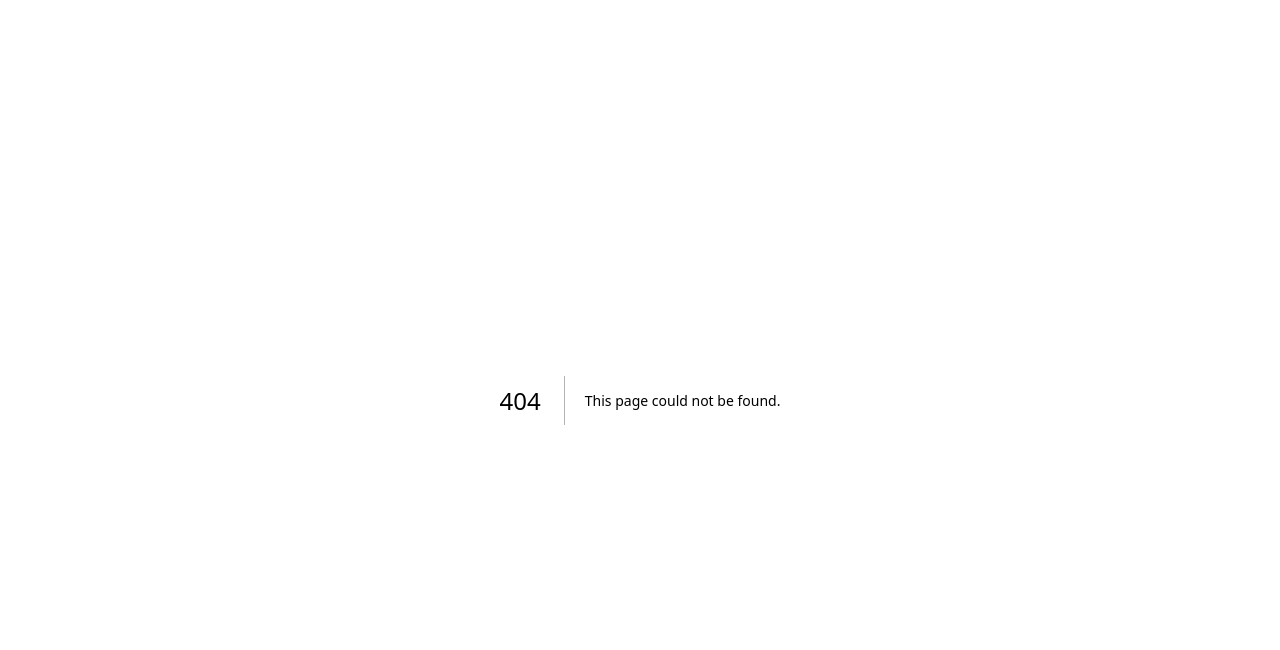
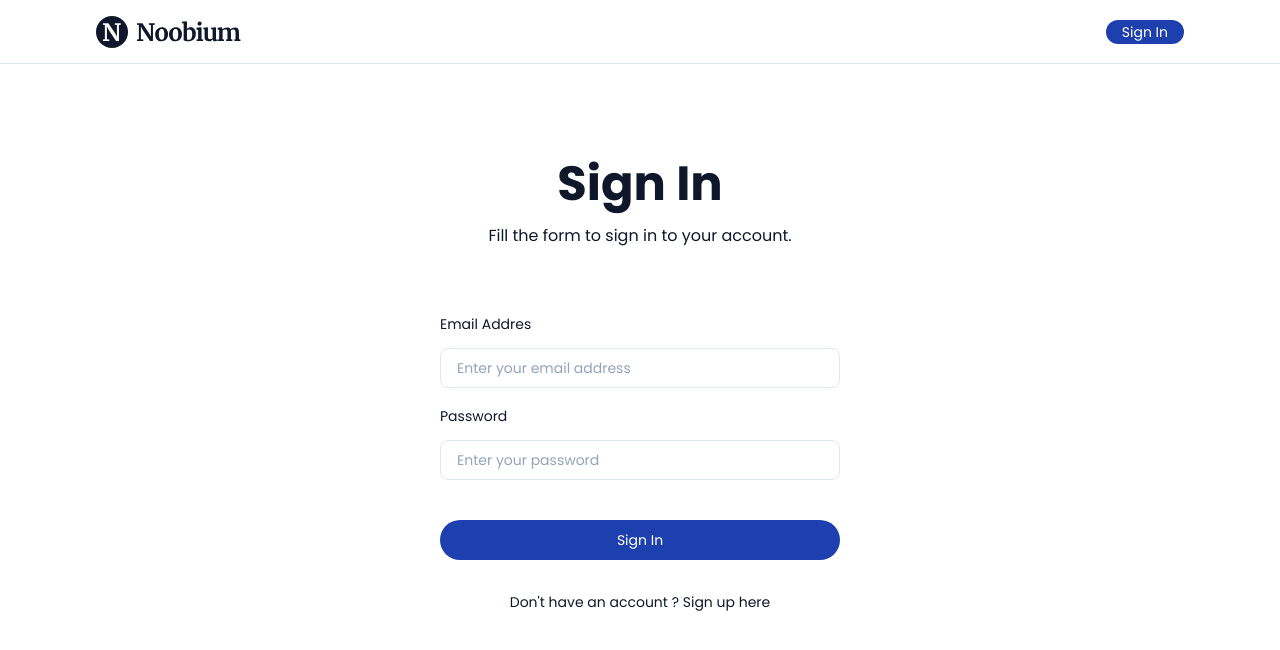
Before and after one commit to IdanKok/noobium, a Next.js app: page /auth/sign-in in a window 1280 px wide. Before the commit this address had no page. Shown: the top 650 px of the page. Built offline with nearby package versions, Linux system fonts and the light colour scheme.

Commit message:
Sign In Page Slicing

```diff
--- /dev/null
+++ b/components/Button.tsx
@@ -0,0 +1,28 @@
+import classNames from "classnames";
+
+type Props = JSX.IntrinsicElements["button"] & {
+  size?: "normal" | "large";
+  isFullWidth?: boolean;
+  // tandanya tanya pada size? artinya adalah opsional boleh pake atau tidak jika tidak menggunka tandatanya maka dia wajib
+};
+
+const Button: React.FC<Props> = ({
+  size = "normal",
+  isFullWidth = false,
+  ...rest
+}) => {
+  return (
+    <button
+      className={classNames(
+        "bg-blue-800 rounded-full px-4  text-sm font-sans text-white",
+        {
+          "h-6": size ==='normal',
+          "h-10": size === 'large',
+          "w-full": isFullWidth
+        }
+      )}
+      {...rest}
+    />
+  );
+};
+export default Button;
--- /dev/null
+++ b/components/NavBar.tsx
@@ -0,0 +1,17 @@
+import Link from "next/link";
+import Button from "./Button";
+type Props = {};
+
+const NavBar: React.FC<Props> = ({ ...rest }) => {
+  return (
+    <header className="flex h-16 border-b border-slate-200 items-center justify-between px-24">
+      <Link href={"/"}>
+        <img src="/images/logo-with-text.svg" />
+      </Link>
+      <Link href={"/auth/sign-in"}>
+        <Button>Sign In</Button>
+      </Link>
+    </header>
+  );
+};
+export default NavBar;
--- /dev/null
+++ b/components/TextInput.tsx
@@ -0,0 +1,27 @@
+import classNames from "classnames";
+
+type Props = JSX.IntrinsicElements["input"] & {
+  label: string;
+  hasError?: boolean;
+  errorMessage?: string;
+};
+
+const TextInput: React.FC<Props> = ({
+  label,
+  hasError,
+  errorMessage,
+  ...rest
+}) => {
+  return <div>
+    <label className={classNames("font-sans   text-sm", {
+      "text-slate-900": !hasError,
+      "text-red-500": hasError,
+    })}>{label}</label>
+    <input className={classNames("h-10 w-full mt-3  border  rounded-lg px-4 font-sans text-sm text-slate-900 placeholder-slate-400", {
+      "border-slate-200": !hasError,
+      "border-red-500": hasError,
+    })}{...rest} />
+    {hasError && <p className="text-xs font-sans text-red-500 mt-3 tex">{errorMessage}</p>}
+  </div>;
+};
+export default TextInput;
--- a/package.json
+++ b/package.json
@@ -14,12 +14,15 @@
     "@types/node": "18.11.12",
     "@types/react": "18.0.26",
     "@types/react-dom": "18.0.9",
+    "classnames": "^2.3.2",
     "eslint": "8.29.0",
     "eslint-config-next": "13.0.6",
+    "formik-yup": "^0.0.5",
     "next": "13.0.6",
     "react": "18.2.0",
     "react-dom": "18.2.0",
-    "typescript": "4.9.4"
+    "typescript": "4.9.4",
+    "yup": "^0.32.11"
   },
   "devDependencies": {
     "autoprefixer": "^10.4.13",
--- /dev/null
+++ b/pages/auth/sign-in.tsx
@@ -0,0 +1,75 @@
+import Head from "next/head";
+import Button from "../../components/Button";
+import NavBar from "../../components/NavBar";
+import TextInput from "../../components/TextInput";
+import { useFormik, Formik, Form, Field } from "formik";
+import * as Yup from "yup";
+
+const SignInSchema = Yup.object().shape({
+  email: Yup.string()
+    .email("Email Format Is Invalid")
+    .required("Email Is Required"),
+});
+
+const SignInPage = () => {
+  const formik = useFormik({
+    initialValues: {
+      email: "",
+      password: "",
+    },
+    validationSchema: SignInSchema,
+    onSubmit: () => {
+      alert("Sign In Succesfully");
+    },
+  });
+  return (
+    <div>
+      <Head>
+        <title>Sig In | Noobium</title>
+      </Head>
+      <NavBar />
+      <div className="w-[400px] mx-auto py-24">
+        <h1 className="font-sans font-bold text-slate-900 text-5xl text-center mb-4">
+          Sign In
+        </h1>
+        <p className="text-center text-base font-sans  text-slate-900 mb-16">
+          Fill the form to sign in to your account.
+        </p>
+        <TextInput
+          name="email"
+          label="Email Addres"
+          placeholder="Enter your email address"
+          type="text"
+          value={formik.values.email}
+          hasError={!!formik.errors.email}
+          errorMessage={formik.errors.email}
+          onChange={formik.handleChange}
+        />
+
+        <div className="h-4" />
+
+        <TextInput
+          name="password"
+          label="Password"
+          type="password"
+          placeholder="Enter your password"
+          value={formik.values.password}
+          hasError={!!formik.errors.password}
+          errorMessage={formik.errors.password}
+          onChange={formik.handleChange}
+        />
+
+        <div className="h-10" />
+
+        <Button size="large" isFullWidth onClick={() => formik.handleSubmit()}>
+          Sign In
+        </Button>
+        <p className="text-slate-900 text-center font-sans text-sm mt-8">
+          Don't have an account ? Sign up here{" "}
+        </p>
+      </div>
+    </div>
+  );
+};
+
+export default SignInPage;
```
Also changed, not shown: public/images/logo-with-text.svg (added), 1 other file (tests, documents, lock files or other folders).
